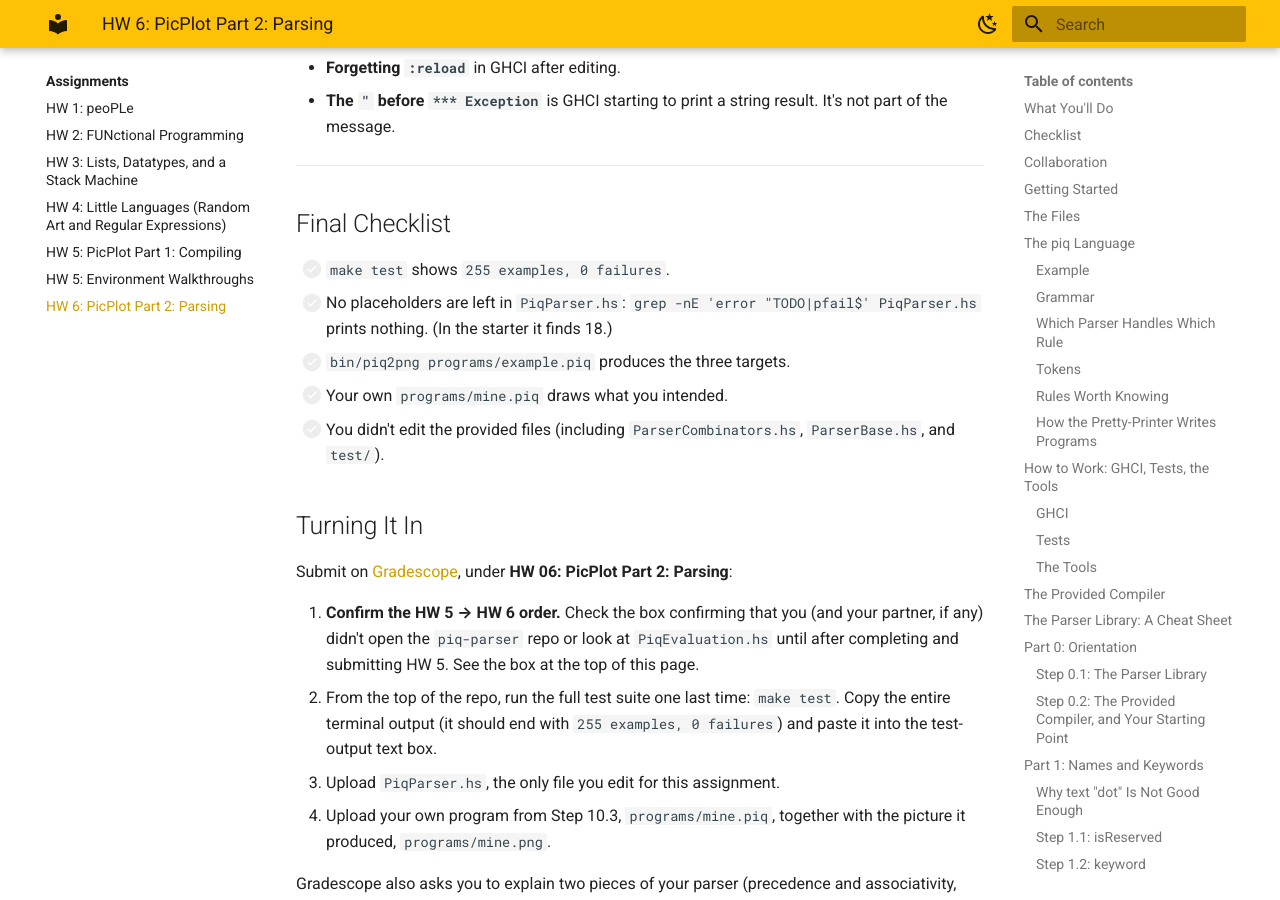
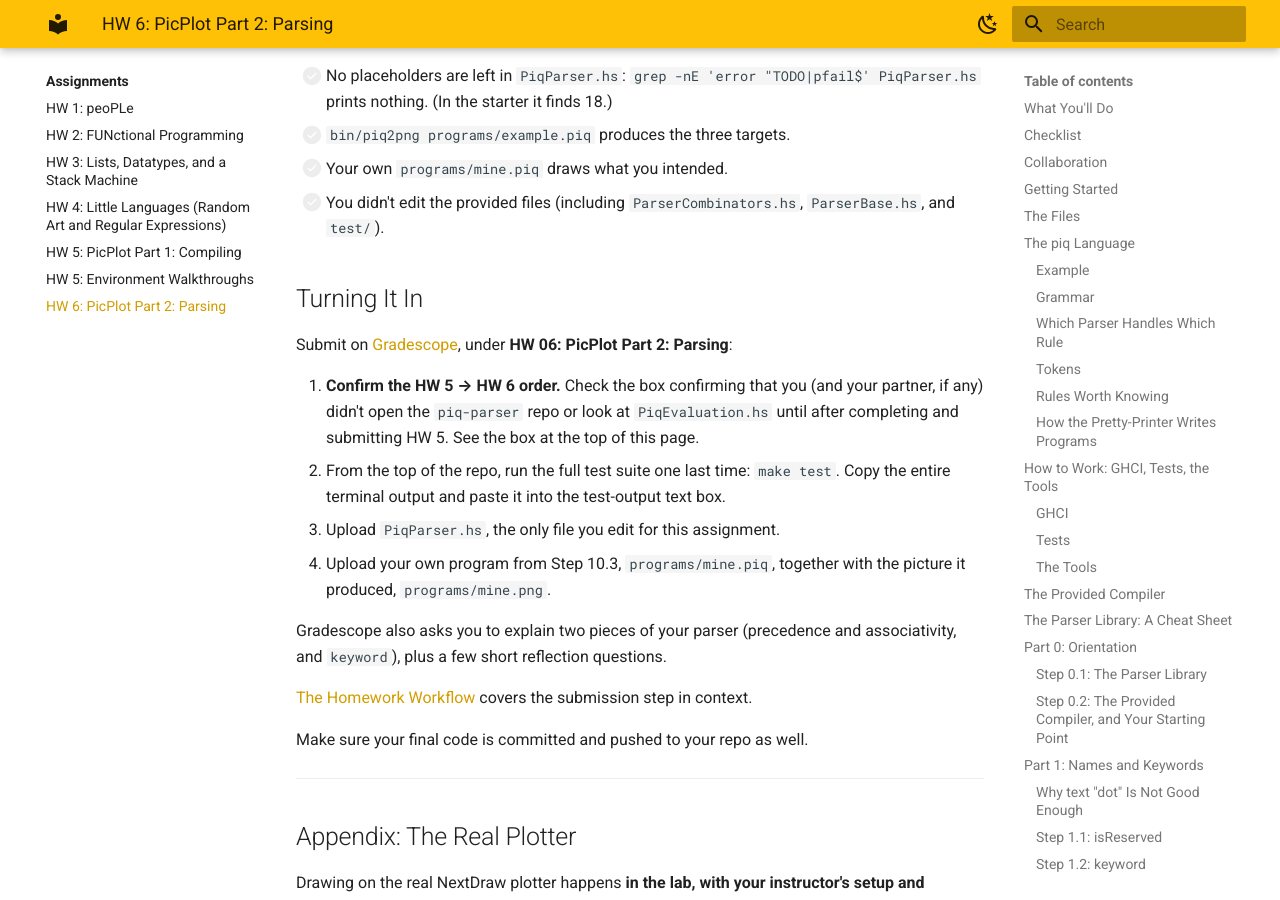
Before and after one commit to lbang-hmc/cs-131-website, an MkDocs documentation site: the page built from content/assignments/hw06.md, in a window 1280 px wide and 900 px high, scrolled down 24847 px. Built offline with MkDocs 1.6.1 and Material for MkDocs 9.7.7, drawn with Linux system fonts in a browser that asks for light colours; some of the changed text lies outside the part shown.

Commit message:
HW 6: drop the 'all 255 tests must pass' expectation
Co-Authored-By: Claude Opus 5.5 <noreply@anthropic.com>

````diff
--- a/content/assignments/hw06.md
+++ b/content/assignments/hw06.md
@@ -997,14 +997,6 @@ the grey dashed box in the preview: at least 1 inch from the paper's edges, whic
 and 114.3 mm up/down of the start. Anything outside it is drawn in red with a warning, and the real plotter refuses
 to draw it.
 
-### The Final Check
-
-!!! example "✅ Check your work (everything)"
-    ```
-    $ make test
-    255 examples, 0 failures
-    ```
-
 ---
 
 ## Common Pitfalls
@@ -1025,7 +1017,6 @@ to draw it.
 
 ## Final Checklist
 
-- [ ] `make test` shows `255 examples, 0 failures`.
 - [ ] No placeholders are left in `PiqParser.hs`: `grep -nE 'error "TODO|pfail$' PiqParser.hs` prints nothing.
   (In the starter it finds 18.)
 - [ ] `bin/piq2png programs/example.piq` produces the three targets.
@@ -1038,7 +1029,7 @@ to draw it.
 Submit on [Gradescope](https://www.gradescope.com), under **HW 06: PicPlot Part 2: Parsing**:
 
 1. **Confirm the HW 5 → HW 6 order.** Check the box confirming that you (and your partner, if any) didn't open the `piq-parser` repo or look at `PiqEvaluation.hs` until after completing and submitting HW 5. See the box at the top of this page.
-2. From the top of the repo, run the full test suite one last time: `make test`. Copy the entire terminal output (it should end with `255 examples, 0 failures`) and paste it into the test-output text box.
+2. From the top of the repo, run the full test suite one last time: `make test`. Copy the entire terminal output and paste it into the test-output text box.
 3. Upload `PiqParser.hs`, the only file you edit for this assignment.
 4. Upload your own program from Step 10.3, `programs/mine.piq`, together with the picture it produced, `programs/mine.png`.
 
````
Also changed, not shown: other parts of content/assignments/hw06.md (+1 -1 lines).
